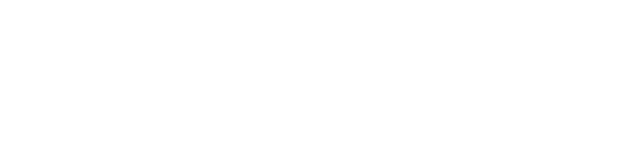
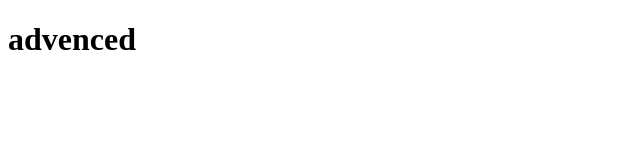
Before and after one commit to sanyaswb/js_advenced, a plain HTML site: page index.html in a window 1280 px wide. Shown: the whole page, without its empty margins (0-640 px from the left). Drawn offline with Linux system fonts and the light colour scheme.

Commit message:
h1 added

```diff
--- a/index.html
+++ b/index.html
@@ -6,6 +6,7 @@
 	<title>Js project</title>
 </head>
 <body>
+	<h1>advenced</h1>
 	<script src="script.js"></script>
 </body>
 </html>
```
